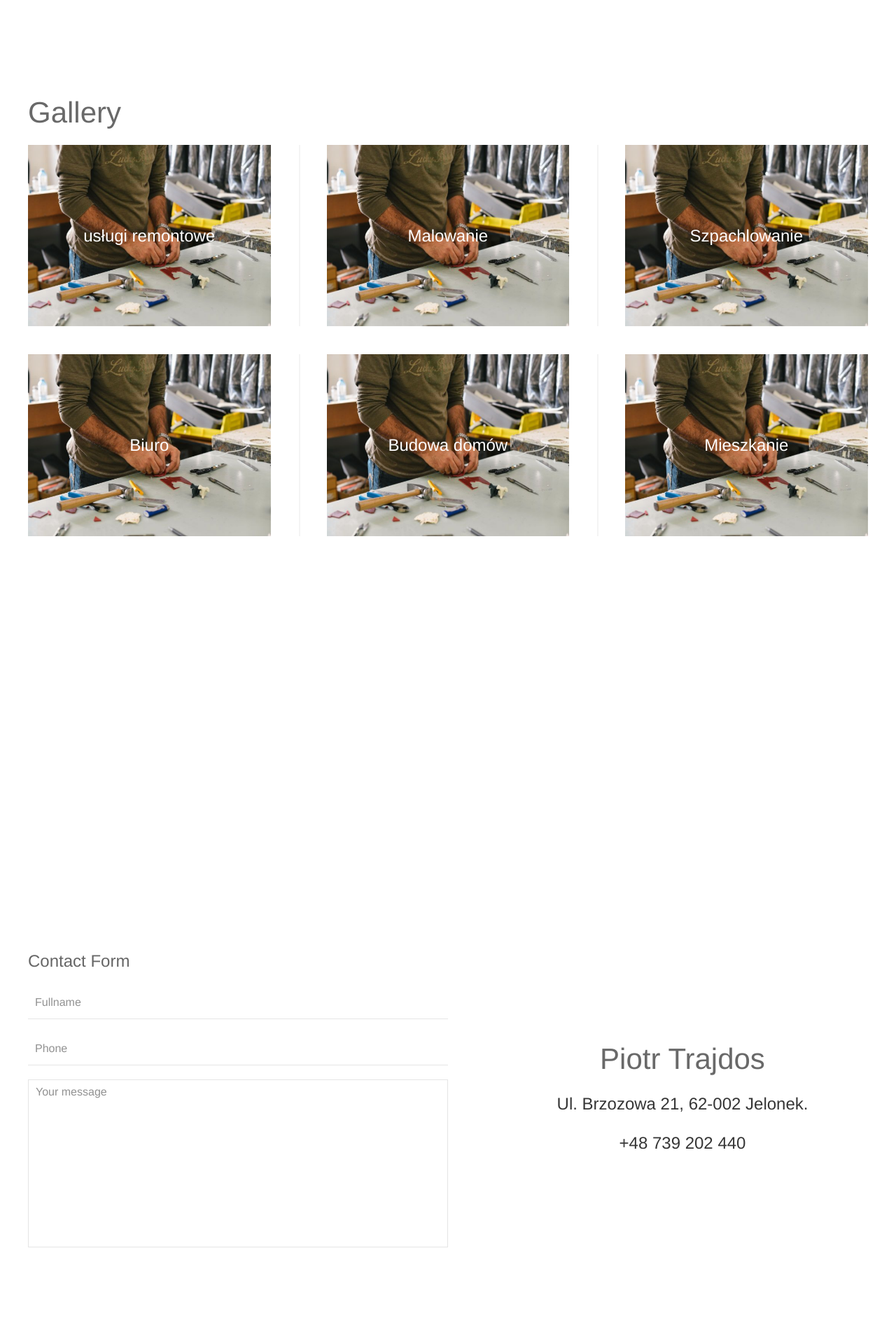
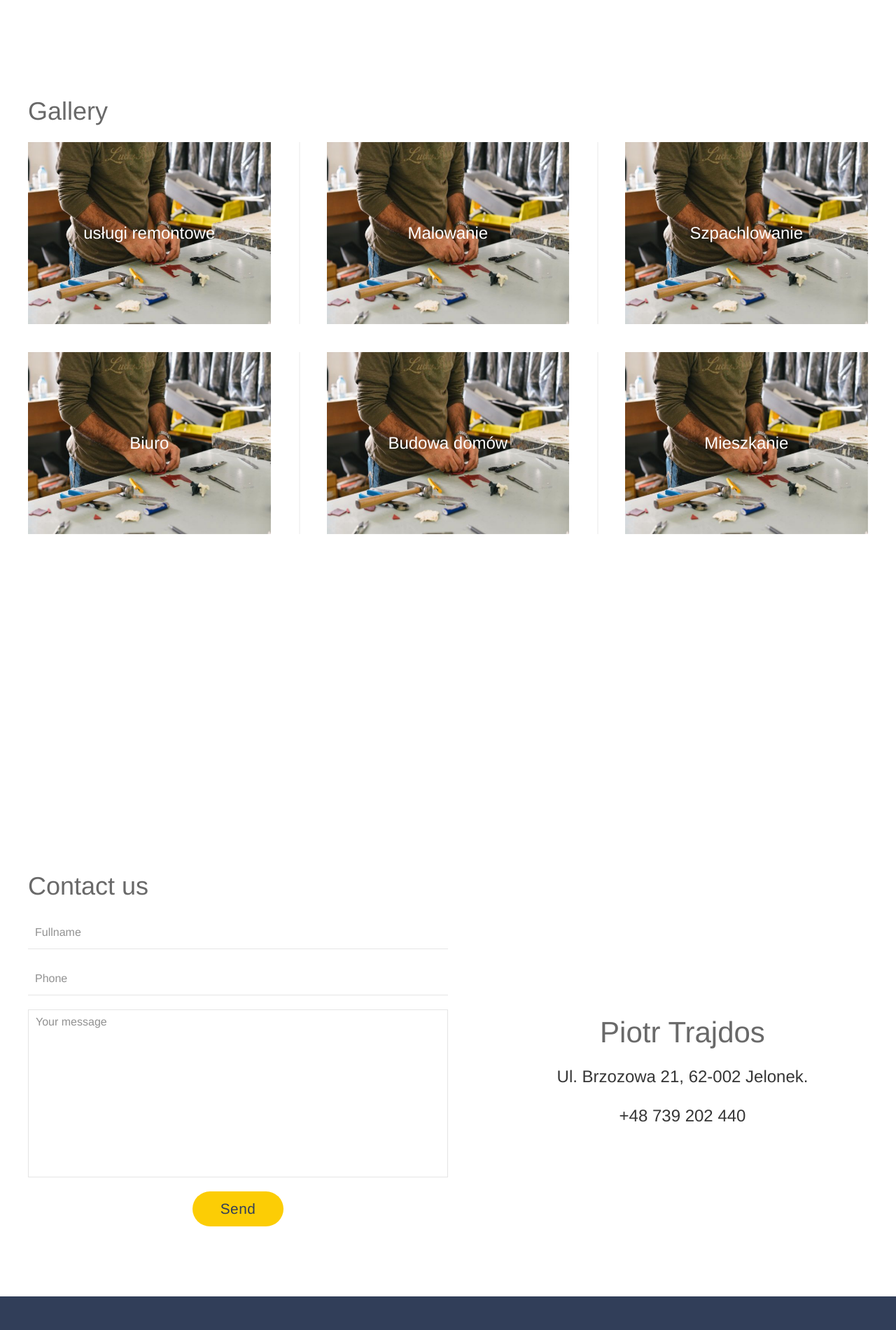
Before and after one commit to pawelztef/PaintingAndDecorating, a website: page app/index.html in a window 1280 px wide. Shown: the part 2920-4820 px from the top of the page at 70% size. Drawn offline with nearby package versions, Linux system fonts and the light colour scheme.

Commit message:
FORM BUTTON

```diff
--- a/app/index.html
+++ b/app/index.html
@@ -87,7 +87,7 @@
                     <div class="uk-margin uk-margin-remove-top uk-margin-remove-bottom uk-width-xlarge" uk-scrollspy-class=uk-animation-slide-left-small>
                       <div class="uk-flex-middle uk-child-width-auto uk-grid-medium" uk-grid>
                         <div class=el-item> <a class="el-content uk-button uk-button-danger uk-button-large header-button uk-box-shadow-small" href="#contact" uk-scroll offset="-15" duration="800"> Get a Quote</a> </div>
-                        <div class=el-item> <a class="el-content uk-button uk-button-text uk-button-large" href="#offer" uk-scroll offset="-15" duration="800" > Offer</a> </div>
+                        <div class=el-item> <a class="el-content uk-button uk-button-text uk-button-large" href="#services" uk-scroll offset="-15" duration="800" > Offer</a> </div>
                       </div>
                     </div>
                 </div>
@@ -205,8 +205,8 @@
           <div class="uk-container">
             <div class="uk-grid-margin uk-grid uk-grid-stack" uk-grid="">
               <div class="uk-width-1-1@m uk-first-column">
-                <h1><p>Gallery</p></h1>
-                <div class="uk-margin uk-text-center uk-child-width-1-1 uk-child-width-1-3@m uk-grid-divider uk-grid uk-flex-top uk-flex-wrap-top uk-grid-stack" uk-grid="masonry: true;parallax: 310" uk-lightbox="toggle: a[data-type]" style="padding-bottom: 310px;">
+                <h2><p>Gallery</p></h2>
+                <div class="uk-margin uk-text-center uk-child-width-1-1 uk-child-width-1-3@m uk-grid-divider uk-grid uk-flex-top uk-flex-wrap-top uk-grid-stack" uk-grid="masonry: true;parallax: 300" uk-lightbox="toggle: a[data-type]" style="padding-bottom: 310px;">
                   <div class="uk-first-column" style="transform: translateY(3.08062px);">
                     <div class="el-item uk-inline-clip uk-transition-toggle uk-light" tabindex="0">
                       <img class="uk-transition-scale-up uk-transition-opaque el-image" alt="usługi remontowe" uk-img="" src="images/one.jpeg">
@@ -276,16 +276,15 @@
         </div>
         <!-- End of gallery section -->
         <!-- Contact section -->
-        <div id="contact" class="uk-section-default uk-section uk-section-large" uk-scrollspy={&quot;target&quot;:&quot;[uk-scrollspy-class]&quot;,&quot;cls&quot;:&quot;uk-animation-slide-bottom-medium&quot;,&quot;delay&quot;:200}>
+        <div id="contact" class="uk-section-default uk-section uk-section-small" uk-scrollspy={&quot;target&quot;:&quot;[uk-scrollspy-class]&quot;,&quot;cls&quot;:&quot;uk-animation-slide-bottom-medium&quot;,&quot;delay&quot;:200}>
           <div class=uk-container>
             <div class="uk-container uk-margin-xlarge">
+              <h2><p>Contact us</p></h2>
               <div class=uk-grid-large uk-grid>
-
                 <div class="uk-width-expand@m uk-grid-item-match uk-flex-middle">
                   <div class=uk-panel>
                     <form>
                       <fieldset class="uk-fieldset">
-                        <legend class="uk-legend">Contact Form</legend>
                         <div class="uk-margin">
                           <input class="uk-input" type="text" placeholder="Fullname">
                         </div>
@@ -295,6 +294,9 @@
                         <div class="uk-margin">
                           <textarea class="uk-textarea" rows="9" placeholder="Your message"></textarea>
                         </div>
+                  <div class="uk-margin uk-text-center" uk-scrollspy-class>
+                    <a class="el-content uk-button uk-button-danger" href="#" >Send</a>
+                  </div>
                       </fieldset>
                     </form>
                   </div>
```
